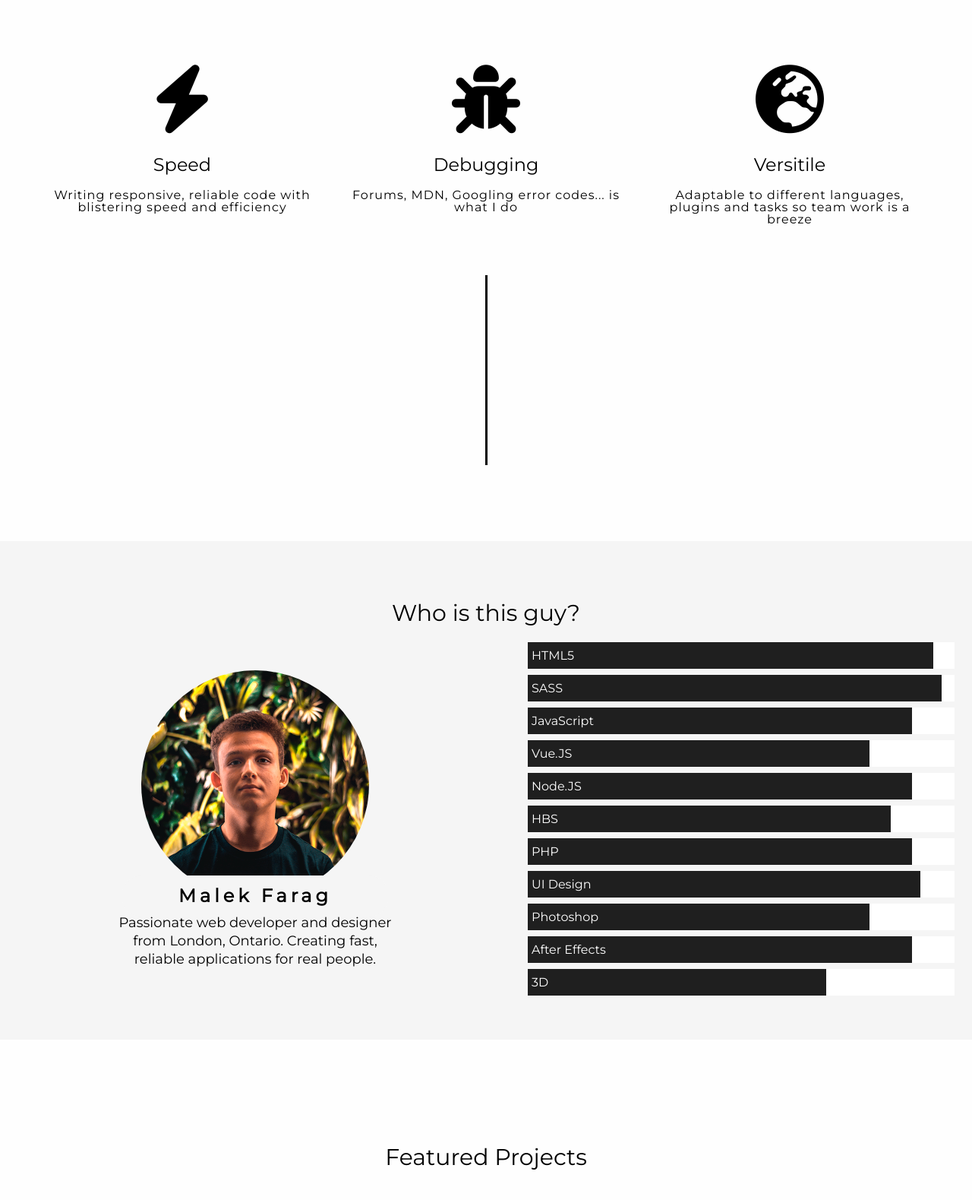
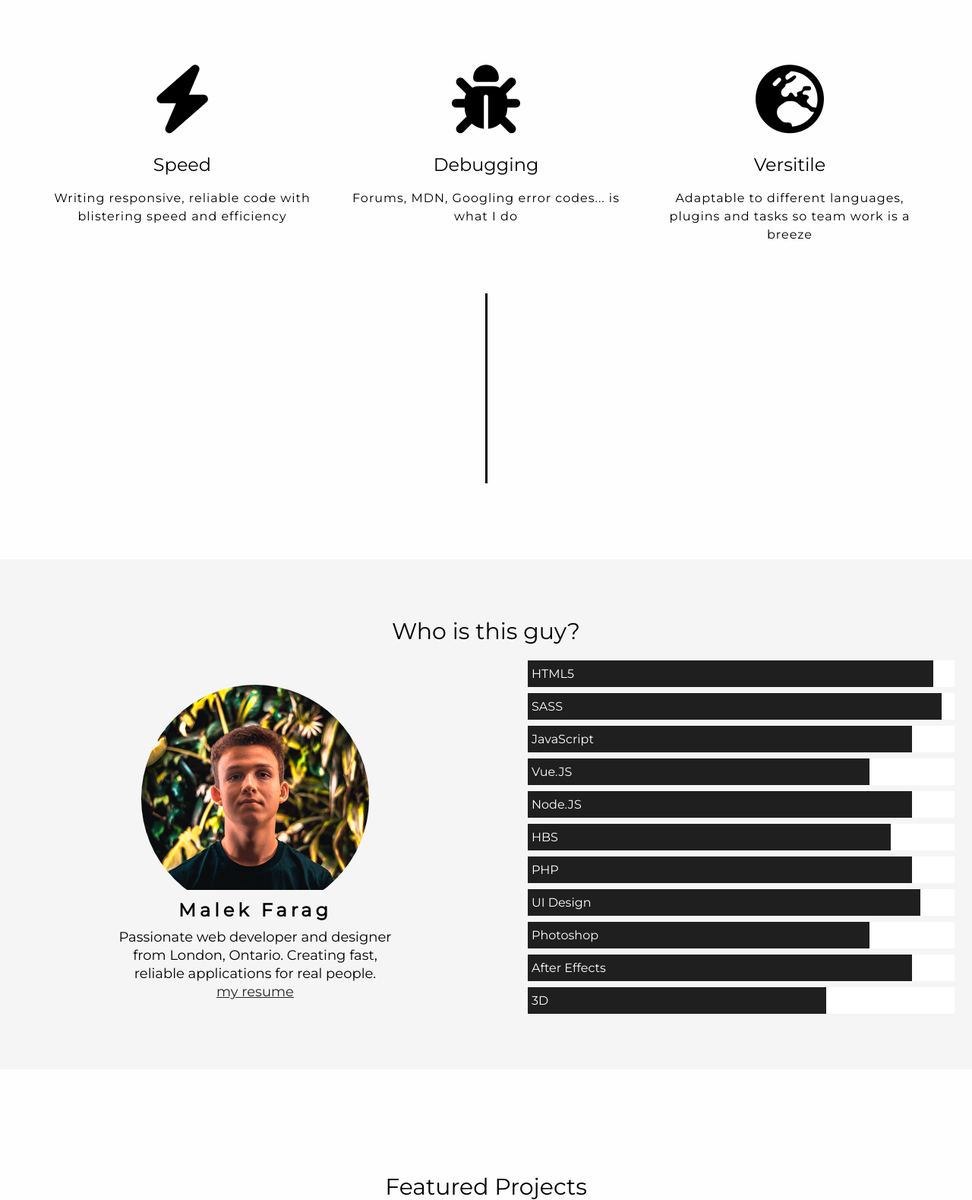
Before and after one commit to MalekFarag/farag_m_poerfolio_final, a PHP site: page / in a window 1280 px wide. Shown: the part 980-2559 px from the top of the page at 76% size. Run offline with PHP 8.4, Linux system fonts and the light colour scheme; some libraries are stand-ins or nearby versions.

Commit message:
added resume link

```diff
--- a/index.php
+++ b/index.php
@@ -123,7 +123,9 @@ if(isset($_POST['submit'])){
             <img class="portrait" src="images/me.jpg" alt="Portrait of Malek Farag">
             <div class="aboutDesc">
                 <p class="title">Malek Farag</p>
-                <p class="desc">Passionate web developer and designer from London, Ontario. Creating fast, reliable applications for real people.</p>
+                <p class="desc">Passionate web developer and designer from London, Ontario. Creating fast, reliable applications for real people. <br>
+                <a href="https://drive.google.com/file/d/1ZdcpSnkQcREmq5O621OuTU7zFeHYE10e/view?usp=sharing">my resume</a>
+            </p>
             </div>
         </div>
 
--- a/sass/modules/_about.scss
+++ b/sass/modules/_about.scss
@@ -52,6 +52,9 @@
                 font-size: 14px;
                 padding: 0 5px;
             }
+            a{
+                color: rgb(39, 39, 39);
+            }
         }
     }
 
@@ -94,6 +97,7 @@
                 margin-top: 20px;
                 font-size: 14px;
                 letter-spacing: 1px;
+                line-height: 24px;
             }
         }
 
```
Also changed, not shown: css/style.css, 1 other file.
